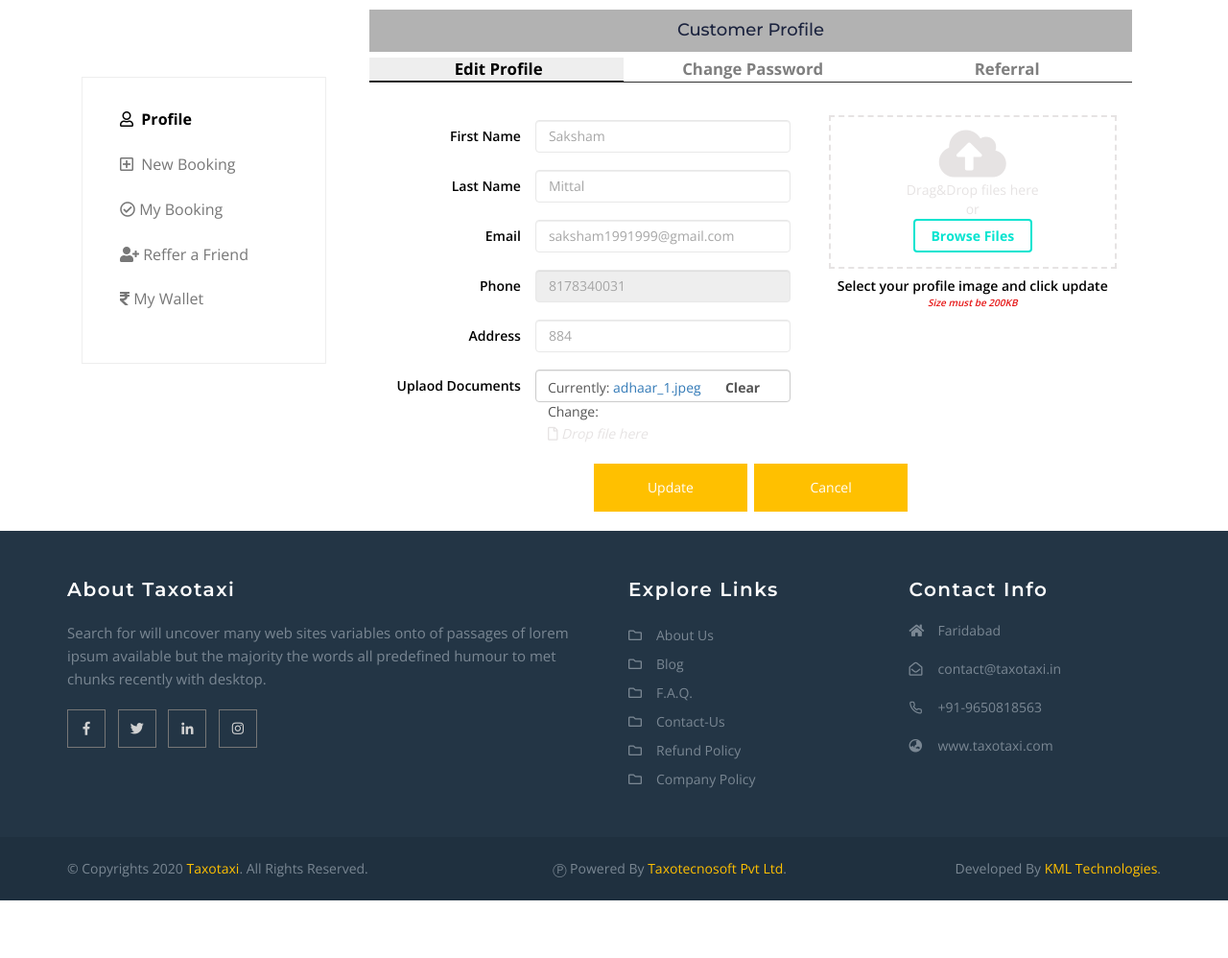
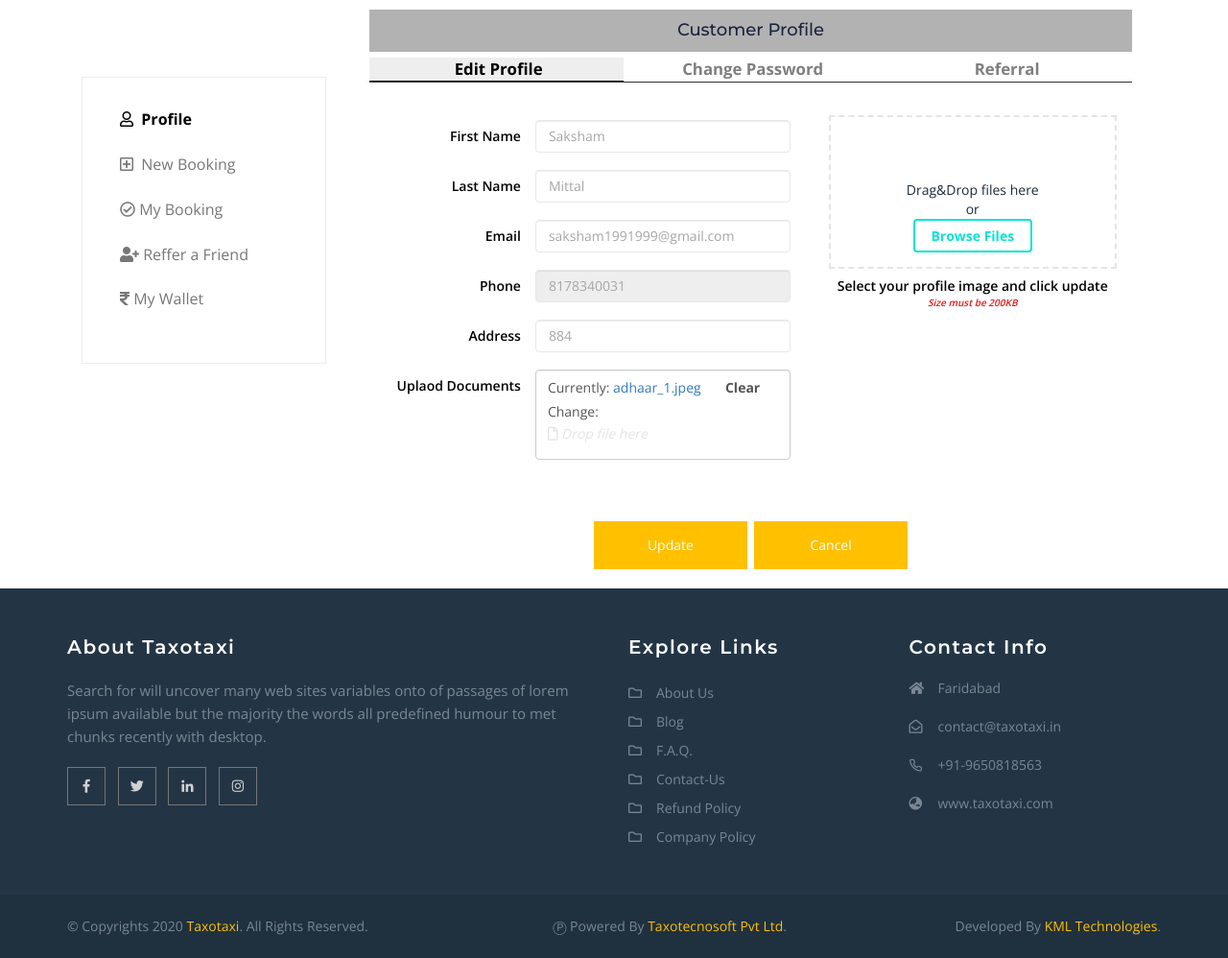
Before and after one commit to saksham1991999/taxotaxi, a Django app: page /customer/ in a window 1280 px wide. Shown: the part 149-1147 px from the top of the page at 96% size. Before the commit the page ends 1087 px from the top, so only its background shows below. Run offline with Django 3.2, Linux system fonts and the light colour scheme; a user stored in the database is signed in; data comes from the database, SQL or seed files in the repository; grey boxes labelled with a size stand in for pictures from a placeholder-image service; parts of the project's set-up code (start-up, migrations or seed data) failed here and were passed over; some libraries are stand-ins or nearby versions; some web fonts are replaced.

Commit message:
customer dashboard
Minor Ui improvements

```diff
--- a/templates/Customer Dashboard/customer_dashboard.html
+++ b/templates/Customer Dashboard/customer_dashboard.html
@@ -294,7 +294,7 @@
     height: 100%;
     text-align: center;
     /*line-height: 40px;*/
-    color: #e6e3e3;
+    color: #1c2b39;
     font-family: inherit;
   }
 
@@ -481,7 +481,7 @@
                                    <div class="row input1">
                                      <label class="col-sm-4 col-form-label label-right-allign">Uplaod Documents</label>
                                      <div class="col-sm-8 drag-drop1">
-                                        <div class="form-control">
+                                        <div class="form-control" style="height: auto;">
                                           {% render_field profileform.document type="file" class="input-file" %}
                                           <p style="margin-top:-19px;font-style: italic; color:#e6e3e3;">
                                             <i class="far fa-file"></i> Drop file here</p>
@@ -511,7 +511,7 @@
                                       {% render_field userform.profile_pic class="input-file" %}
 
                                       <p class="p23">
-                                       <i style="margin-top: 10px;" class="fas fa-cloud-upload-alt fa-4x">
+                                       <i style="margin-top: 10px;color: #e6e3e3;font-family: inherit;" class="fas fa-cloud-upload-alt fa-4x">
                                        </i><br> Drag&Drop files here <br> or<br>
                                        <button type="button" class="btn btn-outline-primary">Browse Files</button>
                                       </p>
```
